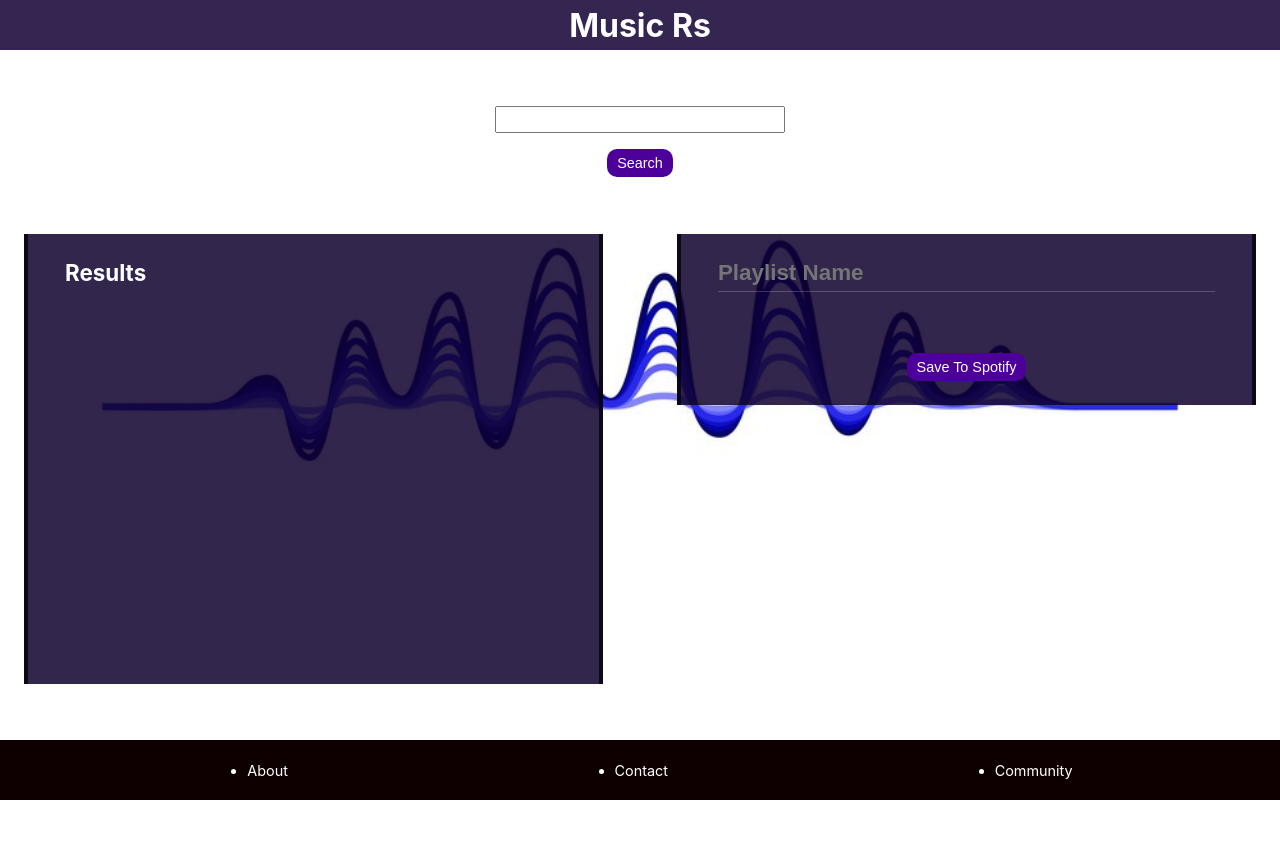
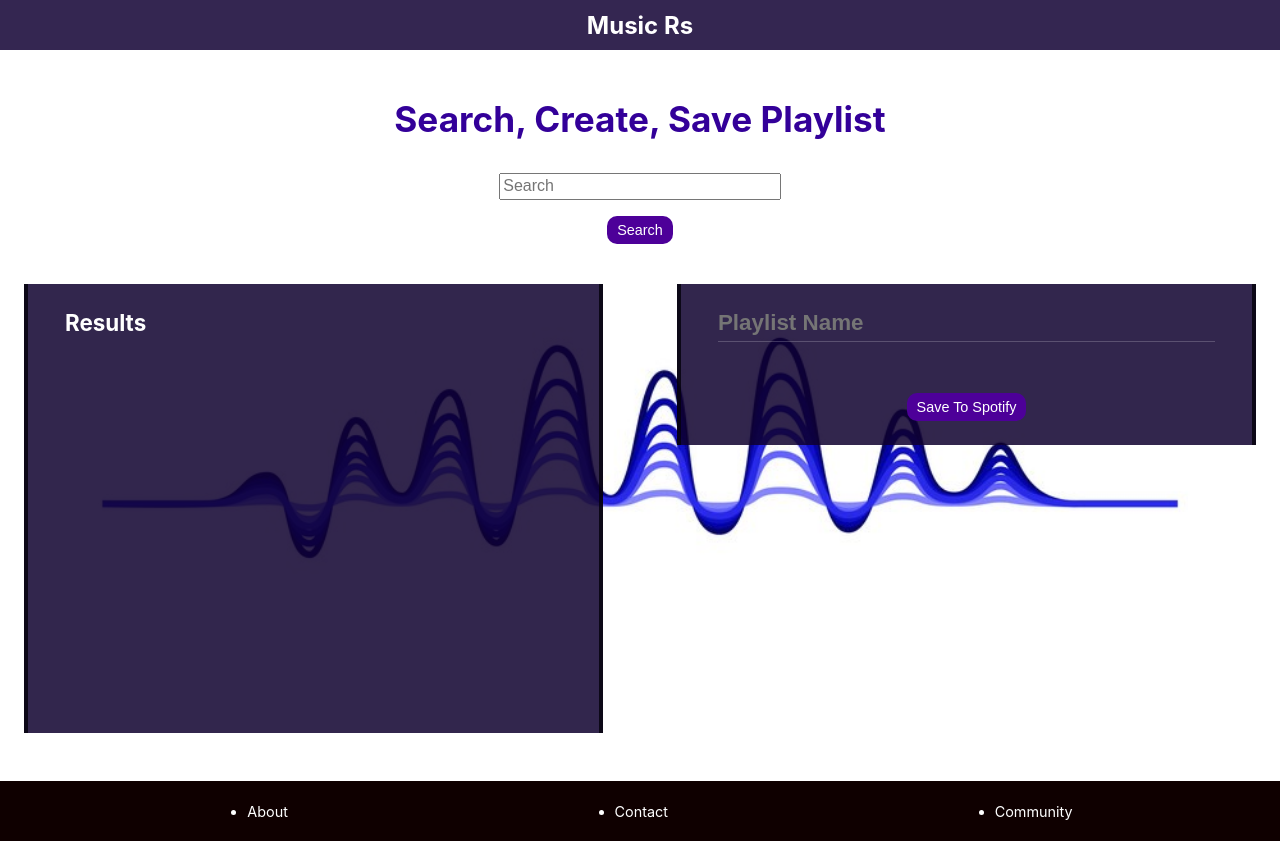
Before and after one commit to Jbhnd/music-rs, a React app: page / in a window 1280 px wide. Before the commit the page ends 800 px from the top, so only its background shows below. Built offline with nearby package versions, Linux system fonts and the light colour scheme.

Commit message:
Update App css n Add Text, Update Search Form, Remove json gh-pages lines

```diff
--- a/package.json
+++ b/package.json
@@ -1,6 +1,6 @@
 {
   "name": "jammmming",
-  "homepage": "https://jbhnd.github.io/music-rs/",
+
   "version": "0.1.0",
   "private": true,
   "dependencies": {
@@ -14,8 +14,7 @@
   },
   "scripts": {
     "start": "react-scripts start",
-    "predeploy": "npm run build",
-    "deploy": "gh-pages -d build",
+
     "build": "react-scripts build",
     "test": "react-scripts test",
     "eject": "react-scripts eject"
--- a/src/app/App.css
+++ b/src/app/App.css
@@ -6,7 +6,7 @@
   text-align: center;
 
   background-image: url('../images/des.jpg');
-  background-position: bottom;
+  background-position: top;
   background-repeat: no-repeat;
   background-size: cover;
 
@@ -29,6 +29,13 @@
   min-height: 50px;
   align-items: center;
   justify-content: center;
+}
+
+.header .music-rs {
+    display: block;
+    font-size: 1.5em;
+    font-weight: bold;
+    unicode-bidi: isolate;
 }
 
 /*.header > h1 {
@@ -68,6 +75,13 @@
 
 }
 
+.heading-one {
+  color: hsla(260, 100%, 30%, 1);
+  font-size: 2.2em;
+  background-color: white;
+  height: 1em;
+}
+
 search {
 
 }
@@ -84,7 +98,7 @@ search {
   margin: auto;
 }
 
-.searchBar > input {
+.searchBar > .input {
   line-height: 1.3;
   min-width: 180px;
   width: 22vw;
@@ -135,7 +149,7 @@ search {
   font-weight: bold;
   font-size: 1.4rem;
   display: block;
-  margin: 0 0 9%;
+  margin: 0 0 7%;
   text-align: left;
   padding: 0 0 1%;
   width: 100%;
@@ -160,6 +174,7 @@ search {
   text-align: left;
   border: none;
   border-bottom: 1px solid hsla(0, 0%, 100%, 0.2);
+  padding: 5px 0px 8px;
 }
 
 .track .artist_album {
@@ -184,8 +199,15 @@ search {
 /*.trackSection {
   flex-grow: 1;
 }*/
+
+@media only screen and (max-width: 505px) {
+    .heading-one {
+      height: 2em;
+    }
+}
+
 /*StylesEnd*/
-.App-logo {
+/*.App-logo {
   height: 40vmin;
   pointer-events: none;
 }
@@ -218,4 +240,4 @@ search {
   to {
     transform: rotate(360deg);
   }
-}
+}*/
--- a/src/app/App.js
+++ b/src/app/App.js
@@ -49,9 +49,10 @@ function App() {
   return (
     <>
       <header className='header'>
-        <h1>Music Rs</h1>
+        <span className='music-rs'>Music Rs</span>
       </header>
       <main className='main'>
+        <h1 className='heading-one'>Search, Create, Save Playlist</h1>
         <search>
           <SearchBar onSearch={searchTrack} />
         </search>
--- a/src/features/searchBar/SearchBar.js
+++ b/src/features/searchBar/SearchBar.js
@@ -16,9 +16,9 @@ function SearchBar({onSearch}) {
     }
 
     return (
-        <form className='searchBar'>
-            <input type='text' value={searchInput} onChange={handleSearchInput} />
-            <button onClick={handleSearch} className='button'>Search</button>
+        <form className='searchBar' onSubmit={handleSearch}>
+            <input type='search' className='input' placeholder='Search' aria-label='search' value={searchInput} onChange={handleSearchInput} />
+            <input type='submit' value='Search' className='button' />
         </form>
     )
 }
```
